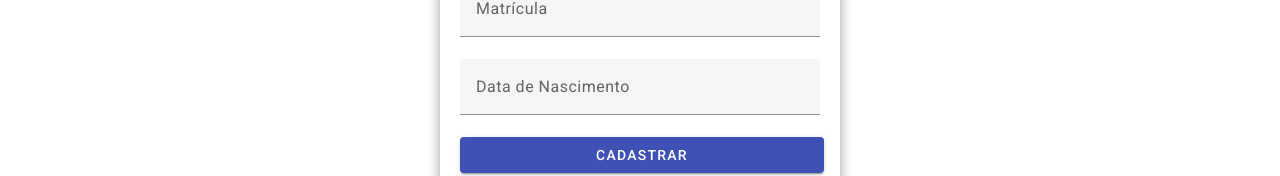
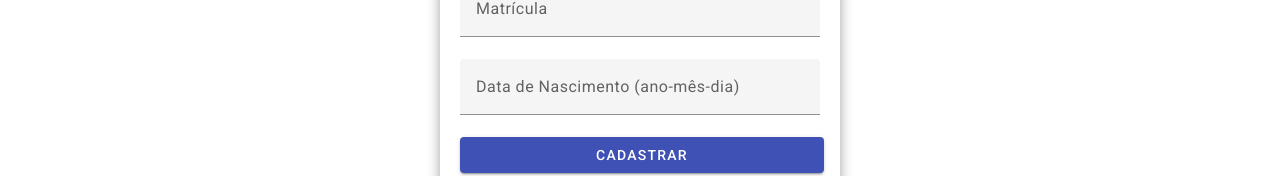
Before and after one commit to Mathruu/Academify-app, an Angular app: page /create-alunos in a window 1280 px wide. Shown: the part 394-570 px from the top of the page. Built offline with nearby package versions, Linux system fonts and the light colour scheme.

Commit message:
fix: arrumando as validações

```diff
--- a/src/app/create-alunos/create-alunos.component.html
+++ b/src/app/create-alunos/create-alunos.component.html
@@ -16,7 +16,7 @@
         </mat-form-field>
         <br />
         <mat-form-field class="campo">
-            <input id="nascimento" [(ngModel)]="nascimento" matInput placeholder="Data de Nascimento" />
+            <input id="nascimento" [(ngModel)]="nascimento" matInput placeholder="Data de Nascimento (ano-mês-dia)" />
         </mat-form-field>
         <button class="button" (click)="adicionarAluno()" mat-raised-button color="primary">CADASTRAR</button>
     </div>
--- a/src/app/create-alunos/create-alunos.component.ts
+++ b/src/app/create-alunos/create-alunos.component.ts
@@ -25,6 +25,18 @@ export class CreateAlunosComponent {
     if (!this.validarDataNascimento(this.nascimento)) {
       console.error('A data de nascimento não é válida ou é posterior à data atual.');
       this.mostarSnackBar('A data de nascimento não é válida ou é posterior à data atual.');
+      return;
+    }
+
+    if (!this.validarNome(this.nome)) {
+      console.error('O nome deve conter pelo menos 3 letras.');
+      this.mostarSnackBar('O nome deve conter pelo menos 3 letras.');
+      return;
+    }
+
+    if (!this.validarMatricula(this.matricula)) {
+      console.error('A matrícula deve conter pelo menos 8 letras ou números.');
+      this.mostarSnackBar('A matrícula deve conter pelo menos 8 letras ou números.');
       return;
     }
 
@@ -67,4 +79,20 @@ validarDataNascimento(nascimento: string): boolean {
   const dataAtual = new Date();
   return dataNascimento <= dataAtual;
 }
+
+validarNome(nome: string): boolean {
+  if (!nome || nome.length < 3) {
+    return false;
+  }
+
+  return true;
 }
+
+validarMatricula(matricula: string): boolean {
+  if (!matricula || matricula.length < 8) {
+    return false;
+  }
+
+  return true;
+}
+}
--- a/src/app/edit-alunos/edit-alunos.component.html
+++ b/src/app/edit-alunos/edit-alunos.component.html
@@ -16,7 +16,7 @@
         </mat-form-field>
         <br />
         <mat-form-field class="campo">
-            <input id="matricula" [(ngModel)]="editedAluno.nascimento" matInput placeholder="Nascimento" />
+            <input id="matricula" [(ngModel)]="editedAluno.nascimento" matInput placeholder="Nascimento (ano-mês-dia)" />
         </mat-form-field>
         <button class="button" (click)="salvarEdicao()" mat-raised-button color="primary">SALVAR</button>
     </div>
--- a/src/app/edit-alunos/edit-alunos.component.ts
+++ b/src/app/edit-alunos/edit-alunos.component.ts
@@ -20,10 +20,9 @@ export class EditAlunosComponent implements OnInit{
   constructor(private route: ActivatedRoute, private alunoService: AlunoService, private router: Router) { }
 
   ngOnInit(): void {
-    // Obtém o ID do aluno da rota
+
     const alunoId = this.route.snapshot.paramMap.get('id');
 
-    // Recupera os detalhes do aluno com base no ID
     if (alunoId) {
       this.alunoService.getAlunoById(alunoId).subscribe(
         (aluno: IListAlunos) => {
```
